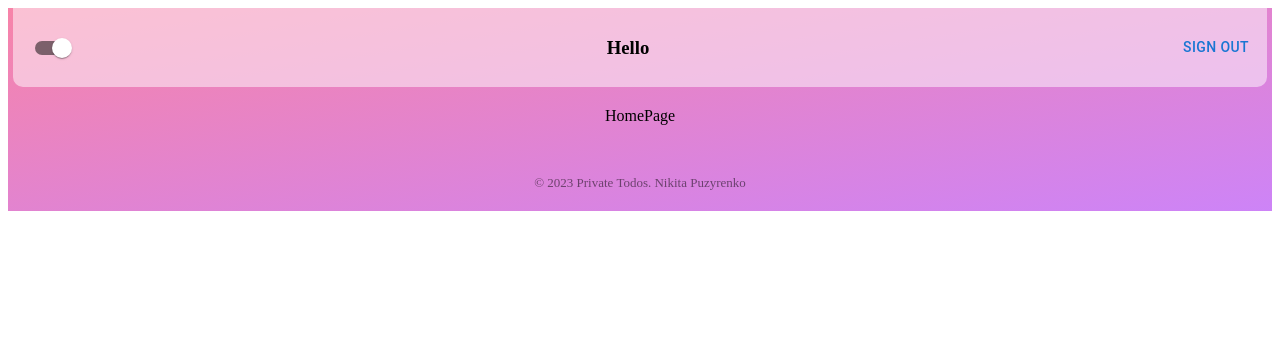
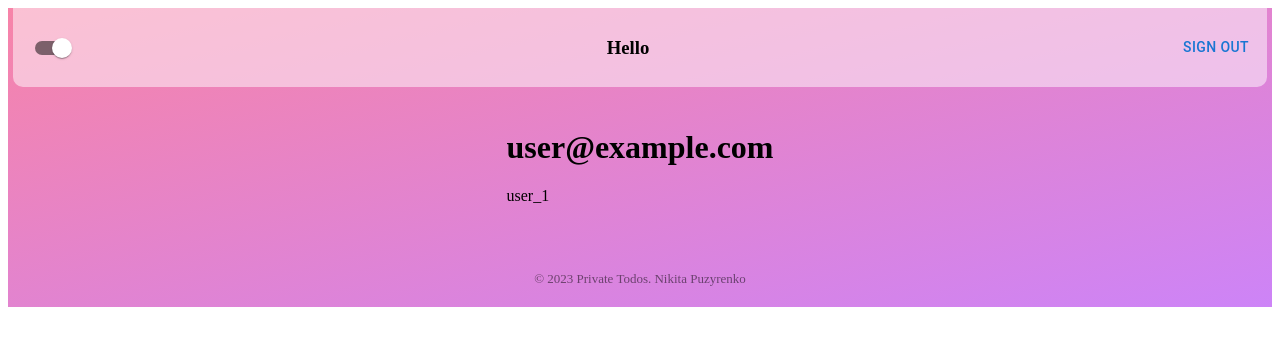
Before and after one commit to NikitOS-1/Private-Todos, a React (Create React App) app: page / in a window 1280 px wide. Shown: the top 346 px of the page. Built offline with nearby package versions, Linux system fonts and the light colour scheme; no server answers; sample sign-in values are in the browser's storage.

Commit message:
compleated logic auth and reg

```diff
--- a/src/container/Header/Header.jsx
+++ b/src/container/Header/Header.jsx
@@ -3,8 +3,10 @@ import Menu from "../../components/Menu/Menu";
 import { useDispatch, useSelector } from "react-redux";
 import { isDay } from "../../redux/themeReducer";
 import { useNavigate } from "react-router-dom";
+import { getAuth, signOut } from "firebase/auth";
 
 const Header = () => {
+  const auth = getAuth();
   const navigate = useNavigate();
   const dispatch = useDispatch();
   const theme = useSelector((state) => state.theme.theme);
@@ -12,7 +14,7 @@ const Header = () => {
     theme ? dispatch(isDay(false)) : dispatch(isDay(true));
   };
   const exit = () => {
-    console.log("exit");
+    signOut(auth);
     navigate("/login");
   };
 
--- a/src/pages/HomePage.jsx
+++ b/src/pages/HomePage.jsx
@@ -1,5 +1,32 @@
+import { getAuth, onAuthStateChanged } from "firebase/auth";
+import { useEffect, useState } from "react";
+import { useNavigate } from "react-router-dom";
+
 const HomePage = () => {
+  const navigate = useNavigate();
   console.log("HOMEPAGE render");
-  return <div>HomePage</div>;
+  const [email, setEmail] = useState("");
+  const [id, setId] = useState("");
+  const [tokken, setTokken] = useState("");
+
+  const auth = getAuth();
+  useEffect(() => {
+    onAuthStateChanged(auth, (user) => {
+      if (user) {
+        setEmail(user.email);
+        setId(user.uid);
+        setTokken(user.refreshToken);
+      } else {
+        navigate("/login");
+      }
+    });
+  });
+  return (
+    <div>
+      <h1>{email}</h1>
+      <p>{id}</p>
+      <p>{tokken}</p>
+    </div>
+  );
 };
 export default HomePage;
--- a/src/pages/SignIn.jsx
+++ b/src/pages/SignIn.jsx
@@ -1,15 +1,40 @@
 import { useNavigate } from "react-router-dom";
+import {
+  getAuth,
+  onAuthStateChanged,
+  signInWithEmailAndPassword,
+} from "firebase/auth";
 import FormIN from "../components/Form/FormIN";
+import { useEffect } from "react";
 
 const SignIn = () => {
+  const auth = getAuth();
   const navigate = useNavigate();
+
   const login = (email, pass) => {
-    console.log("logined");
-    console.log(email);
-    console.log(pass);
-    navigate("/");
+    signInWithEmailAndPassword(auth, email, pass)
+      .then((userCredential) => {
+        // Signed in
+        const user = userCredential.user;
+      })
+      .catch((error) => {
+        const errorCode = error.code;
+        const errorMessage = error.message;
+        console.log(errorCode + " " + errorMessage);
+      });
   };
+
+  useEffect(() => {
+    onAuthStateChanged(auth, (user) => {
+      if (user) {
+        navigate("/");
+      } else {
+        navigate("/login");
+      }
+    });
+  }, []);
   console.log("SIGNIN render");
+
   return (
     <div>
       <FormIN clickHandler={login} />
--- a/src/pages/SignUp.jsx
+++ b/src/pages/SignUp.jsx
@@ -1,16 +1,42 @@
+import {
+  getAuth,
+  createUserWithEmailAndPassword,
+  onAuthStateChanged,
+} from "firebase/auth";
 import FormUP from "../components/Form/FormUP";
+import { useEffect } from "react";
+import { useNavigate } from "react-router-dom";
 
 const SignUp = () => {
-  const logout = (email, pass, name) => {
-    console.log("register");
-    console.log(email);
-    console.log(pass);
-    console.log(name);
+  const auth = getAuth();
+  const navigate = useNavigate();
+
+  const logout = (email, pass, user) => {
+    const auth = getAuth();
+    createUserWithEmailAndPassword(auth, email, pass)
+      .then((userCredential) => {
+        // Signed in
+        const user = userCredential.user;
+      }, navigate("/"))
+      .catch((error) => {
+        const errorCode = error.code;
+        const errorMessage = error.message;
+        console.log(errorCode + " " + errorMessage);
+      });
   };
+
+  useEffect(() => {
+    onAuthStateChanged(auth, (user) => {
+      if (user) {
+        navigate("/");
+      }
+    });
+  });
+
   console.log("SIGNUP render");
   return (
     <div>
-      <FormUP clickHandler={logout} />
+      <FormUP clickHandler={logout} />{" "}
     </div>
   );
 };
```
